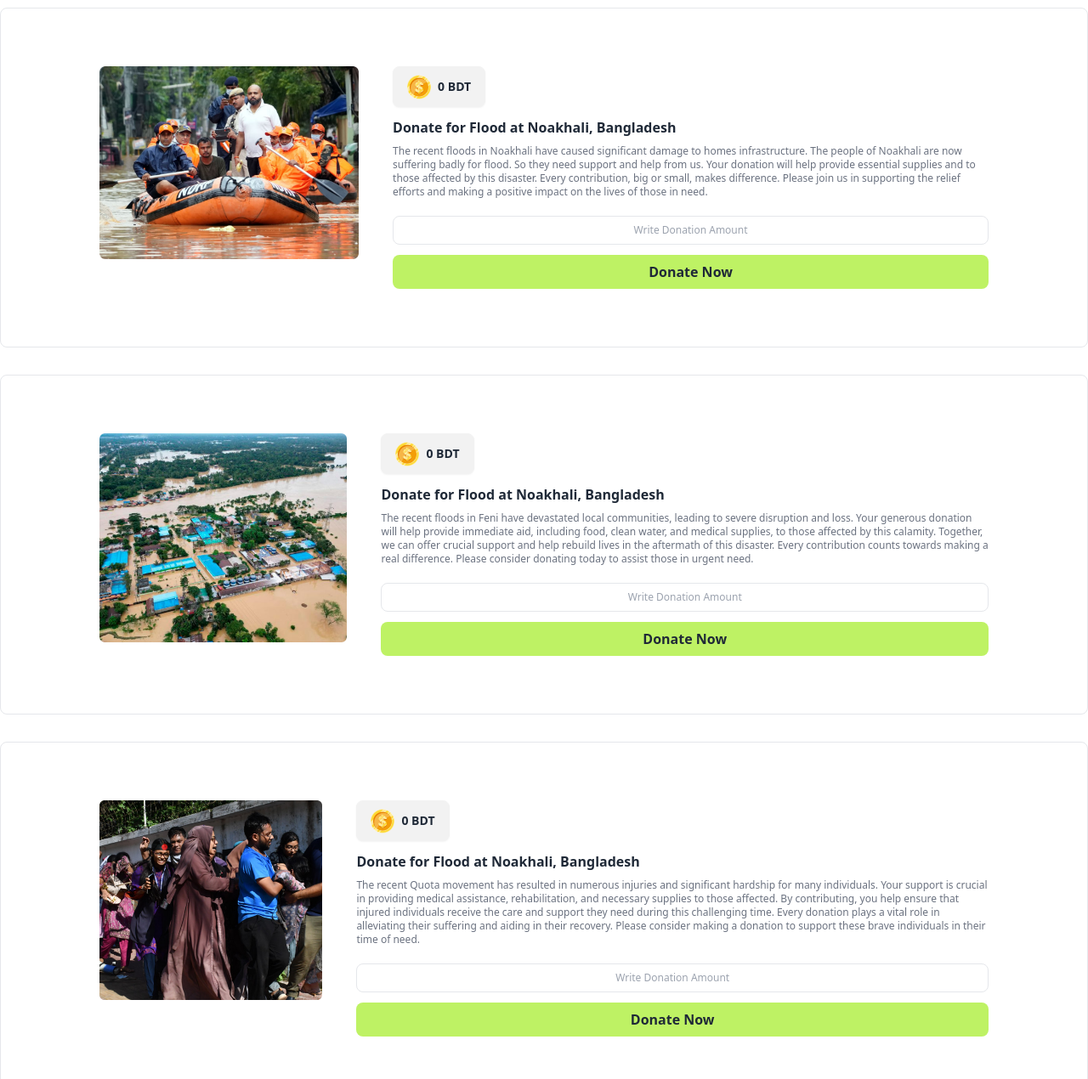
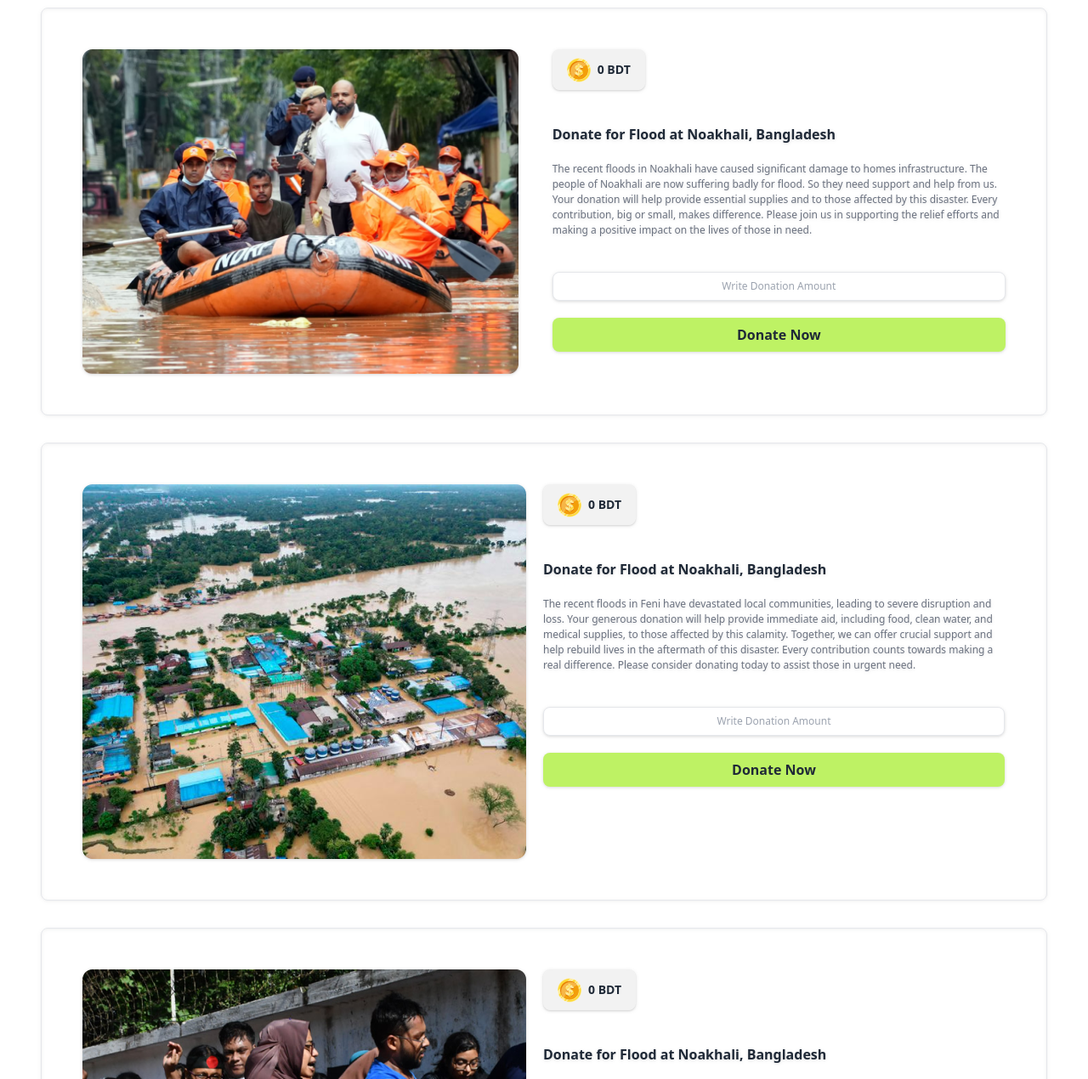
Before and after one commit to habibapanna/my-fifth-assignment, a plain HTML site: page index.html in a window 1280 px wide. Shown: the part 200-1470 px from the top of the page at 85% size. Drawn offline with nearby package versions, Linux system fonts and the light colour scheme.

Commit message:
added an index.html file with responsive

```diff
--- a/index.html
+++ b/index.html
@@ -23,6 +23,7 @@
       extend: {
         colors: {
           clifford: '#da373d',
+          clifford: '#da373d',
         }
       }
     }
@@ -31,32 +32,11 @@
 </head>
 
 <body>
-  <header>
-    <div class="navbar bg-stone-100">
-      <div class="navbar-start">
-        <div class="dropdown">
-          <div tabindex="0" role="button" class="btn btn-ghost lg:hidden">
-            <svg xmlns="http://www.w3.org/2000/svg" class="h-5 w-5" fill="none" viewBox="0 0 24 24"
-              stroke="currentColor">
-              <path stroke-linecap="round" stroke-linejoin="round" stroke-width="2" d="M4 6h16M4 12h8m-8 6h16" />
-            </svg>
-          </div>
-          <ul tabindex="0" class="menu menu-sm dropdown-content bg-base-100 rounded-box z-[1] mt-3 w-52 p-2 shadow">
-            <li><a>Item 1</a></li>
-            <li>
-              <a>Parent</a>
-              <ul class="p-2">
-                <li><a>Submenu 1</a></li>
-                <li><a>Submenu 2</a></li>
-              </ul>
-            </li>
-            <li><a>Item 3</a></li>
-          </ul>
-        </div>
+  <header class="sticky bg-stone-50 backdrop-blur-sm top-0">
+    <div class="navbar bg-gray-100">
         <div class="navbar-start">
           <a class="btn font-bold bg-lime-300 px-5">Blog</a>
         </div>
-      </div>
       <div class="navbar-center hidden lg:flex">
         <ul class="menu menu-horizontal px-1">
           <img src="assets/logo.png" alt="">
@@ -68,60 +48,60 @@
         <a class="text-gray-500 font-bold">5500 BDT</a>
       </div>
     </div>
-  </header>
-  <main>
     <div class="mt-12 text-center">
       <button class="btn bg-lime-300 px-5 font-bold">Donation</button>
-      <button class="btn bg-white text-gray-500 px-7">History</button>
+      <button class="btn bg-white ml-5 text-gray-500 px-7">History</button>
     </div>
-<section class="mt-8 border px-12 rounded-lg">
-  <div class="flex p-12">
+  </header>
+  <main class="px-12">
+<section class="mt-8 border drop-shadow rounded-lg">
+  <div class="grid grid-cols-1 gap-10 md:flex p-12">
     <!-- image -->
-    <div class="h-full w-full p-5">
+    <div class="">
       <img class="" src="assets/noakhali.png" alt="">
     </div>
     <!-- details -->
-    <div class="p-5">
+    <div class="md:w-1/2">
       <button class="btn"><img src="assets/coin.png" alt="">0 BDT</button>
-      <h3 class="font-bold mt-3">Donate for Flood at Noakhali, Bangladesh</h3>
-      <p class="text-gray-500 text-xs mt-2"> The recent floods in Noakhali have caused significant damage to homes  infrastructure. The people of Noakhali are now suffering badly for flood. So they need support and help from us. Your donation will help provide essential supplies and  to those affected by this disaster. Every contribution, big or small, makes  difference. Please join us in supporting the relief efforts and making a positive impact on the lives of those in need.</p>
-      <input class="w-full text-center border text-xs mt-5 py-2 rounded-lg" type="text" placeholder="Write Donation Amount">
+      <h3 class="font-bold mt-10">Donate for Flood at Noakhali, Bangladesh</h3>
+      <p class="text-gray-500 text-xs leading-normal tracking-normal mt-5"> The recent floods in Noakhali have caused significant damage to homes  infrastructure. The people of Noakhali are now suffering badly for flood. So they need support and help from us. Your donation will help provide essential supplies and  to those affected by this disaster. Every contribution, big or small, makes  difference. Please join us in supporting the relief efforts and making a positive impact on the lives of those in need.</p>
+      <input class="w-full text-center border text-xs mt-10 py-2 rounded-lg" type="text" placeholder="Write Donation Amount">
       <br>
-      <button class="w-full py-2 rounded-lg mt-3 bg-lime-300 font-bold">Donate Now</button>
+      <button class="w-full py-2 rounded-lg mt-5 bg-lime-300 font-bold">Donate Now</button>
     </div>
   </div>
 </section>
-<section class="mt-8 border px-12 rounded-lg">
-  <div class="flex p-12">
+<section class="mt-8 border drop-shadow rounded-lg">
+  <div class="grid grid-cols-1 gap-5 md:flex p-12">
     <!-- image -->
-    <div class="h-full w-full p-5">
+    <div class="">
       <img class="" src="assets/feni.png" alt="">
     </div>
     <!-- details -->
-    <div class="p-5">
+    <div class="md:w-1/2">
       <button class="btn"><img src="assets/coin.png" alt="">0 BDT</button>
-      <h3 class="font-bold mt-3">Donate for Flood at Noakhali, Bangladesh</h3>
-      <p class="text-gray-500 text-xs mt-2"> The recent floods in Feni have devastated local communities, leading to severe disruption and loss. Your generous donation will help provide immediate aid, including food, clean water, and medical supplies, to those affected by this calamity. Together, we can offer crucial support and help rebuild lives in the aftermath of this disaster. Every contribution counts towards making a real difference. Please consider donating today to assist those in urgent need.</p>
-      <input class="w-full border text-center text-xs mt-5 py-2 rounded-lg" type="text" placeholder="Write Donation Amount">
+      <h3 class="font-bold mt-10">Donate for Flood at Noakhali, Bangladesh</h3>
+      <p class="text-gray-500 text-xs leading-normal tracking-normal mt-5"> The recent floods in Feni have devastated local communities, leading to severe disruption and loss. Your generous donation will help provide immediate aid, including food, clean water, and medical supplies, to those affected by this calamity. Together, we can offer crucial support and help rebuild lives in the aftermath of this disaster. Every contribution counts towards making a real difference. Please consider donating today to assist those in urgent need.</p>
+      <input class="w-full border text-center text-xs mt-10 py-2 rounded-lg" type="text" placeholder="Write Donation Amount">
       <br>
-      <button class="w-full py-2 rounded-lg mt-3 bg-lime-300 font-bold">Donate Now</button>
+      <button class="w-full py-2 rounded-lg mt-5 bg-lime-300 font-bold">Donate Now</button>
     </div>
   </div>
 </section>
-<section class="mt-8 px-12 border rounded-lg">
-  <div class="flex p-12">
+<section class="mt-8 border drop-shadow rounded-lg">
+  <div class="grid grid-cols-1 gap-5 md:flex p-12">
     <!-- image -->
-    <div class="h-full w-full p-5">
+    <div class="">
       <img class="" src="assets/quota-protest.png" alt="">
     </div>
     <!-- details -->
-    <div class="p-5">
+    <div class="md:w-1/2">
       <button class="btn"><img src="assets/coin.png" alt="">0 BDT</button>
-      <h3 class="font-bold mt-3">Donate for Flood at Noakhali, Bangladesh</h3>
-      <p class="text-gray-500 text-xs mt-2">The recent Quota movement has resulted in numerous injuries and significant hardship for many individuals. Your support is crucial in providing medical assistance, rehabilitation, and necessary supplies to those affected. By contributing, you help ensure that injured individuals receive the care and support they need during this challenging time. Every donation plays a vital role in alleviating their suffering and aiding in their recovery. Please consider making a donation to support these brave individuals in their time of need.</p>
-      <input class="w-full border text-center text-xs mt-5 py-2 rounded-lg" type="text" placeholder="Write Donation Amount">
+      <h3 class="font-bold mt-10">Donate for Flood at Noakhali, Bangladesh</h3>
+      <p class="text-gray-500 text-xs leading-normal tracking-normal mt-5">The recent Quota movement has resulted in numerous injuries and significant hardship for many individuals. Your support is crucial in providing medical assistance, rehabilitation, and necessary supplies to those affected. By contributing, you help ensure that injured individuals receive the care and support they need during this challenging time. Every donation plays a vital role in alleviating their suffering and aiding in their recovery. Please consider making a donation to support these brave individuals in their time of need.</p>
+      <input class="w-full border text-center text-xs mt-10 py-2 rounded-lg" type="text" placeholder="Write Donation Amount">
       <br>
-      <button class="w-full py-2 rounded-lg mt-3 bg-lime-300 font-bold">Donate Now</button>
+      <button class="w-full py-2 rounded-lg mt-5 bg-lime-300 font-bold">Donate Now</button>
     </div>
   </div>
 </section>
```
